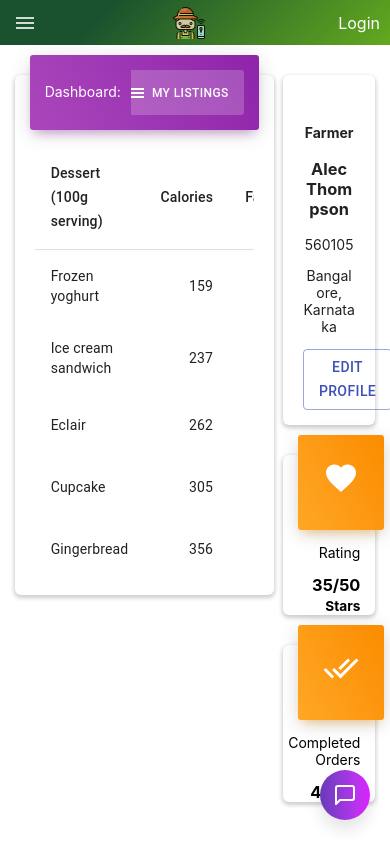
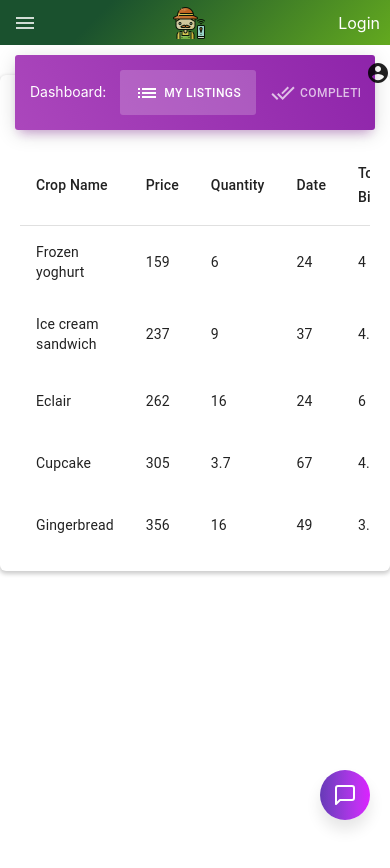
Before and after one commit to officiallynik/SEWebProject, a Next.js app: page /farmers in a window 390 px wide. Shown: the top 868 px of the page. After the commit the page ends 844 px from the top, so only its background shows below. Built offline with nearby package versions, Linux system fonts and the light colour scheme.

Commit message:
sidebar for collapsed screens

```diff
--- a/components/listtable/index.tsx
+++ b/components/listtable/index.tsx
@@ -47,13 +47,13 @@ function Row(props: { row: ReturnType<typeof createData> }) {
     return (
         <React.Fragment>
             <TableRow className={classes.root}>
-                <TableCell component="th" scope="row">
+                <TableCell align="left">
                     {row.name}
                 </TableCell>
-                <TableCell align="right">{row.calories}</TableCell>
-                <TableCell align="right">{row.fat}</TableCell>
-                <TableCell align="right">{row.carbs}</TableCell>
-                <TableCell align="right">{row.protein}</TableCell>
+                <TableCell align="left">{row.calories}</TableCell>
+                <TableCell align="left">{row.fat}</TableCell>
+                <TableCell align="left">{row.carbs}</TableCell>
+                <TableCell align="left">{row.protein}</TableCell>
                 <TableCell>
                     <IconButton aria-label="expand row" size="small" onClick={() => setOpen(!open)}>
                         <Launch />
@@ -72,18 +72,18 @@ const rows = [
     createData('Gingerbread', 356, 16.0, 49, 3.9, 1.5),
 ];
 
-export default function CollapsibleTable() {
+export default function CollapsibleTable(props) {
     return (
         <TableContainer>
             <Table aria-label="collapsible table">
                 <TableHead>
                     <TableRow>
-                        <TableCell>Dessert (100g serving)</TableCell>
-                        <TableCell align="right">Calories</TableCell>
-                        <TableCell align="right">Fat&nbsp;(g)</TableCell>
-                        <TableCell align="right">Carbs&nbsp;(g)</TableCell>
-                        <TableCell align="right">Protein&nbsp;(g)</TableCell>
-                        <TableCell />
+                        {
+                            props.headers.map(header => {
+                                return <TableCell key={header}>{header}</TableCell>
+                            })
+                        }
+                        <TableCell key="empty" />
                     </TableRow>
                 </TableHead>
                 <TableBody>
--- a/pages/farmers/index.tsx
+++ b/pages/farmers/index.tsx
@@ -1,5 +1,5 @@
-import { Button, Icon } from '@material-ui/core';
-import { List, DoneAll, Favorite } from '@material-ui/icons';
+import { Button, colors, Drawer, Icon } from '@material-ui/core';
+import { List, DoneAll, Favorite, AccountCircle } from '@material-ui/icons';
 import React, { useEffect, useState } from 'react';
 import Card from '../../components/dashboard/card';
 import CardBody from '../../components/dashboard/cardbody';
@@ -9,39 +9,32 @@ import CustomTabs from '../../components/dashboard/tabs';
 import CustomLinearProgress from '../../components/linearprogress';
 import CollapsibleTable from '../../components/listtable';
 
+import styles from '../../styles/Farmer.module.css';
+
 const Farmers = () => {
 
-    const [dashboard, setDashboard] = useState(<CustomLinearProgress />);
+    let dashboard = <CustomLinearProgress />;
+
+    const [loadDone, setLoadDone] = useState(false);
+
+    const [userProfileSidebar, setUserProfileSidebar] = useState(false);
+
+    const farmerFields = ["Crop Name", "Price", "Quantity", "Date", "Total Bids"];
+
+    const handleDisplayProfileSidebar = () => {
+        console.log("Clicked");
+        setUserProfileSidebar(true);
+    }
 
     useEffect(() => {
         setTimeout(() => {
-            setDashboard(
-                <div style={{padding: "45px 10px", display:"flex", justifyContent:"space-around"}}>
-                        <div style={{width: "70%"}}>
-                            <CustomTabs
-                                title="Dashboard:"
-                                headerColor="primary"
-                                tabs={[
-                                    {
-                                        tabName: "My listings",
-                                        tabIcon: List,
-                                        tabContent: (
-                                            <CollapsibleTable />
-                                        )
-                                    },
-                                    {
-                                        tabName: "Completed Orders",
-                                        tabIcon: DoneAll,
-                                        tabContent: (
+            setLoadDone(true);
+        }, 3000);
+    }, []);
+
+
+    const userProfile = (
         <div>
-                                                <div>Hello World</div>
-                                            </div>
-                                        )
-                                    }
-                                ]}
-                            />
-                        </div>
-                        <div style={{width: "25%"}}>
             <Card profile>
                 <CardBody profile>
                     <h4>Farmer</h4>
@@ -58,7 +51,7 @@ const Farmers = () => {
                     <CardIcon color="warning">
                         <Icon><Favorite /></Icon>
                     </CardIcon>
-                                    <div style={{float: "right", color: "black"}}>
+                    <div style={{ float: "right", color: "black" }}>
                         <p>Rating</p>
                         <h3>
                             35/50 <small>Stars</small>
@@ -71,7 +64,7 @@ const Farmers = () => {
                     <CardIcon color="warning">
                         <Icon><DoneAll /></Icon>
                     </CardIcon>
-                                <div style={{float: "right", color: "black"}}>
+                    <div style={{ float: "right", color: "black" }}>
                         <p>Completed Orders</p>
                         <h3>
                             40/43 <small></small>
@@ -80,10 +73,53 @@ const Farmers = () => {
                 </CardHeader>
             </Card>
         </div>
+    );
+
+    if (loadDone) {
+        dashboard = (
+            <div className={styles.wrapper}>
+                <div className={styles.dashboard}>
+                    <CustomTabs
+                        title="Dashboard:"
+                        headerColor="primary"
+                        tabs={[
+                            {
+                                tabName: "My listings",
+                                tabIcon: List,
+                                tabContent: (
+                                    <CollapsibleTable
+                                        headers={farmerFields}
+                                    />
+                                )
+                            },
+                            {
+                                tabName: "Completed Orders",
+                                tabIcon: DoneAll,
+                                tabContent: (
+                                    <CustomLinearProgress />
+                                )
+                            }
+                        ]}
+                    />
+                </div>
+                <div className={styles.userprofile}>
+                    {userProfile}
+                </div>
+                <div className={styles.userprofilebtn}>
+                    <Button onClick={handleDisplayProfileSidebar}>
+                        <AccountCircle />
+                    </Button>
+                    <div>
+                        <Drawer anchor="right" open={userProfileSidebar} onBackdropClick={() => setUserProfileSidebar(false)}>
+                            <div style={{ padding: "0 10px", background: "#bcbcbc", height: "100%" }}>
+                                {userProfile}
+                            </div>
+                        </Drawer>
+                    </div>
+                </div>
             </div>
         )
-        }, 3000);
-    }, [])
+    }
 
     return dashboard;
 };
--- /dev/null
+++ b/styles/Farmer.module.css
@@ -0,0 +1,44 @@
+.wrapper {
+    padding: 45px 10px;
+    display: flex;
+    justify-content: space-around;
+}
+
+.dashboard {
+    width: 70%;
+}
+.userprofile {
+    width: 25%;
+}
+
+.userprofilebtn {
+    display: none;
+}
+@media (max-width: 860px){
+    .dashboard {
+        width: 90%;
+    }
+    .userprofile {
+        display: none;
+    }
+    .userprofilebtn {
+        display: block;
+        position: fixed;
+        padding-top: 10px;
+        right: -20px;
+        z-index: 100;
+        transition: right 200ms ease-in-out;
+    }
+    .userprofilebtn:hover {
+        right: 0;
+    }
+}
+
+@media (max-width: 670px){
+    .dashboard {
+        width: 100%;
+    }
+    .wrapper {
+        padding: 45px 0;
+    }
+}
```
Lines whose indentation alone changed are shown as unchanged.
